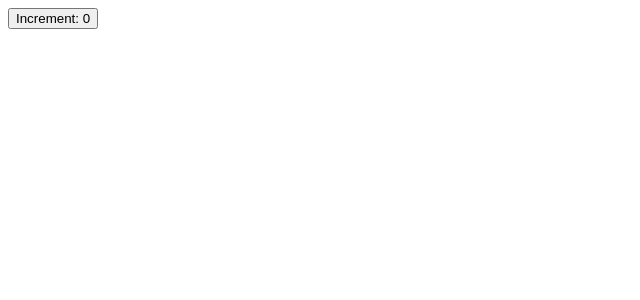
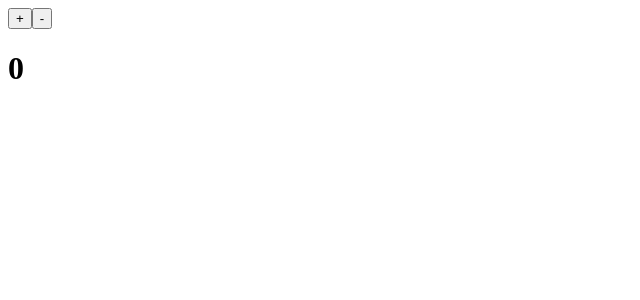
Before and after one commit to steamnp/bfd42, a React (Vite) app: page / in a window 1280 px wide. Shown: the top 300 px of the page, without its empty margins (0-640 px from the left). Built offline with nearby package versions, Linux system fonts and the light colour scheme.

Commit message:
add decrement function and use type hook

```diff
--- a/src/app.tsx
+++ b/src/app.tsx
@@ -1,16 +1,17 @@
-import { useDispatch, useSelector } from 'react-redux'
-import { increment } from './redux/reducer/user'
+import { useDispatch, useSelector } from "react-redux";
+import { increment, decrement } from "./redux/reducer/user";
 
 function App() {
-  const output = useSelector((state) => state)
-  const dispatch = useDispatch()
+  const output = useSelector((state) => state);
+  const dispatch = useDispatch();
 
   return (
     <>
-      <button onClick={() => dispatch(increment())}>Increment: {output.user}</button>
-      {/* <button>Decrement: {output.user}</button> */}
+      <button onClick={() => dispatch(increment())}>+</button>
+      <button onClick={() => dispatch(decrement())}>-</button>
+      <h1>{output.user}</h1>
     </>
-  )
+  );
 }
 
-export default App
+export default App;
--- a/src/redux/reducer/user.ts
+++ b/src/redux/reducer/user.ts
@@ -1,17 +1,17 @@
-import { createSlice } from '@reduxjs/toolkit'
+import { createSlice } from "@reduxjs/toolkit";
 
 const userSlice = createSlice({
-  name: 'user',
+  name: "user",
   initialState: 0,
   reducers: {
     increment: (state) => state + 1,
-    decrement: () => {},
+    decrement: (state) => state - 1,
   },
-})
+});
 
 // We will use action from View (UI or Component)
-export const { increment, decrement } = userSlice.actions
+export const { increment, decrement } = userSlice.actions;
 
 // We need to link below reducer to store
-const userReducer = userSlice.reducer
-export default userReducer
+const userReducer = userSlice.reducer;
+export default userReducer;
```
Also changed, not shown: src/redux/hooks/hooks.ts (added, +7 -0 lines).
